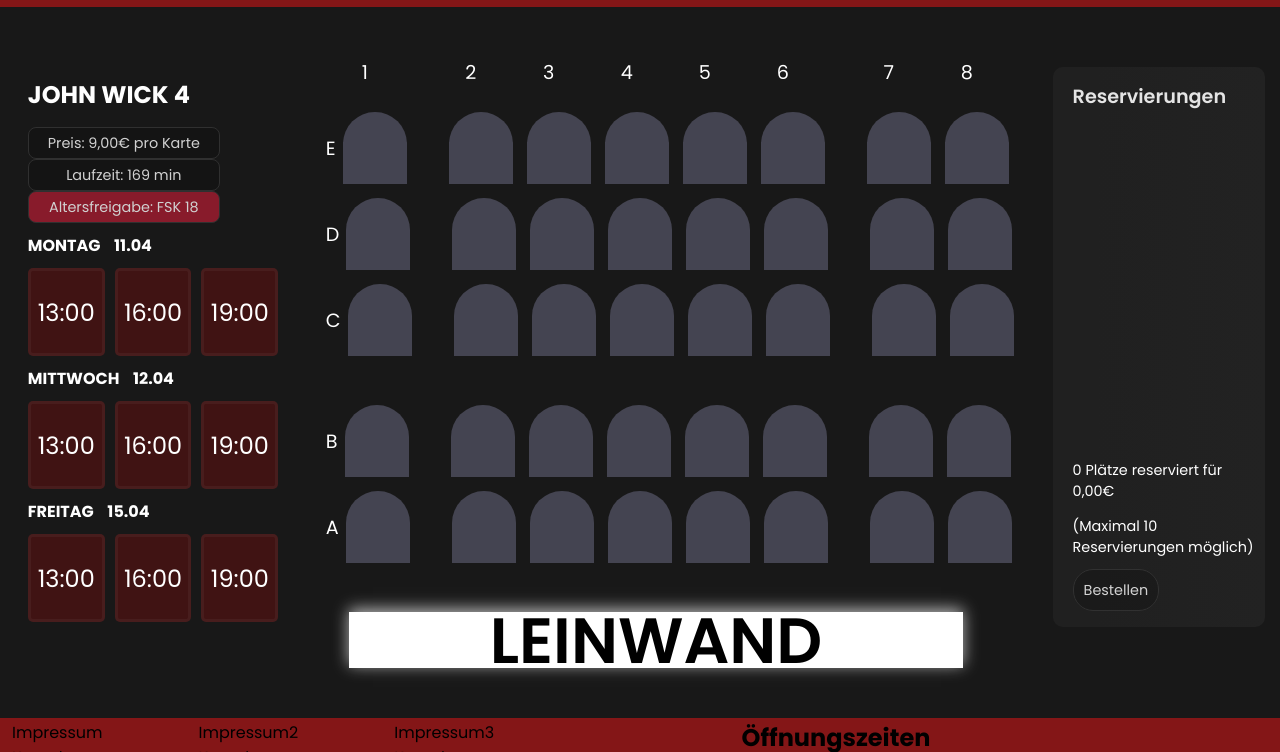
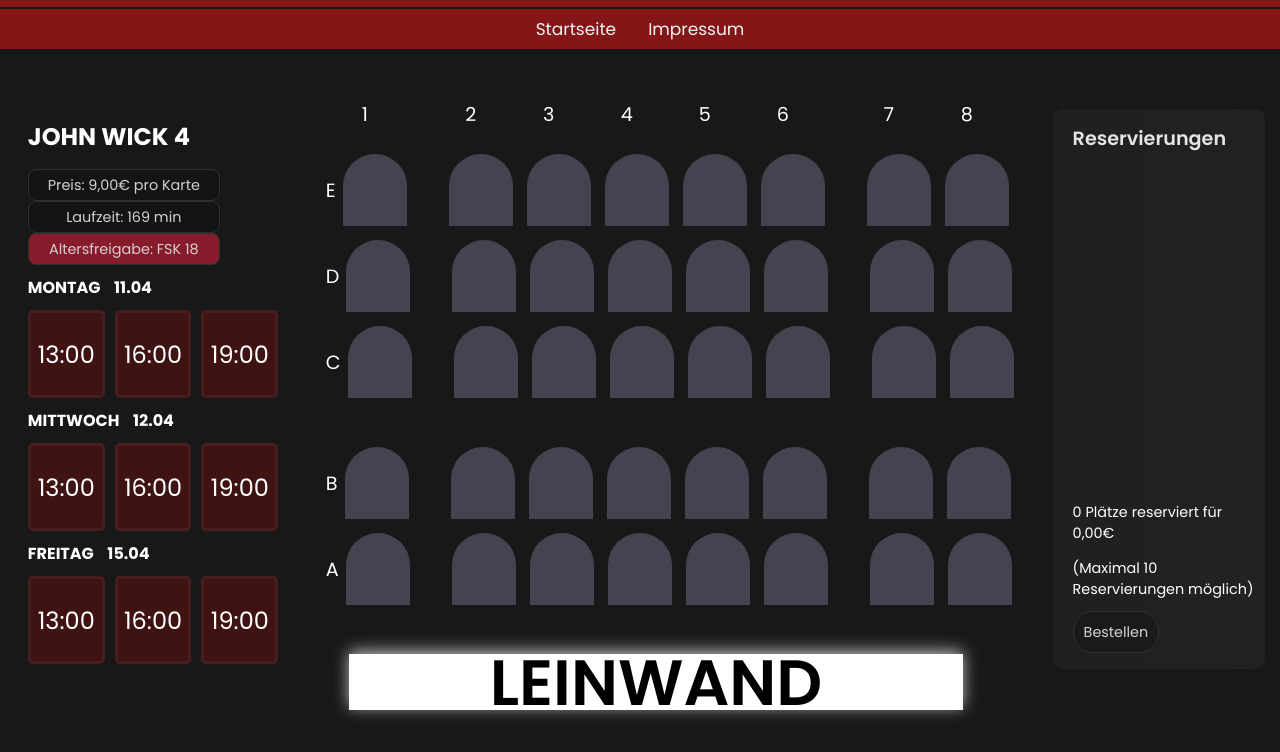
Before and after one commit to Ant0nRe/WA2_Praktikum, a plain HTML site: page Kino - Ticketverkauf/Reservieren/Reservieren.html in a window 1280 px wide. Shown: the part 113-865 px from the top of the page. Drawn offline with Linux system fonts and the light colour scheme.

Commit message:
Add files via upload

```diff
--- a/Kino - Ticketverkauf/Reservieren/Reservieren.css
+++ b/Kino - Ticketverkauf/Reservieren/Reservieren.css
@@ -34,6 +34,23 @@
 .header img {
     width: auto;
     height: 10vh;
+}
+
+.navbar {
+    width: 100%;
+    height: 40px;
+    background-color:#841617;
+    display: flex;
+    align-items: center;
+    justify-content: center;
+    margin-top: 2px;
+}
+
+.navbar a {
+    color: #f2f2f2;
+    padding: 0 16px;
+    text-decoration: none;
+    font-size: 17px;
 }
 
 .container3 .box {
--- a/Kino - Ticketverkauf/Reservieren/Reservieren.html
+++ b/Kino - Ticketverkauf/Reservieren/Reservieren.html
@@ -20,6 +20,13 @@
                     <a href="../Startseite/Startseite.html"><img src="../Bilder/Kino_logo.png" alt="logo"></a>
                 </div>
                 <div class="header_right"></div>
+            </div>
+        </section>
+
+        <section>
+            <div class="navbar">
+                <a href="../Startseite/Startseite.html">Startseite</a>
+                <a href="#">Impressum</a>
             </div>
         </section>
 
```
